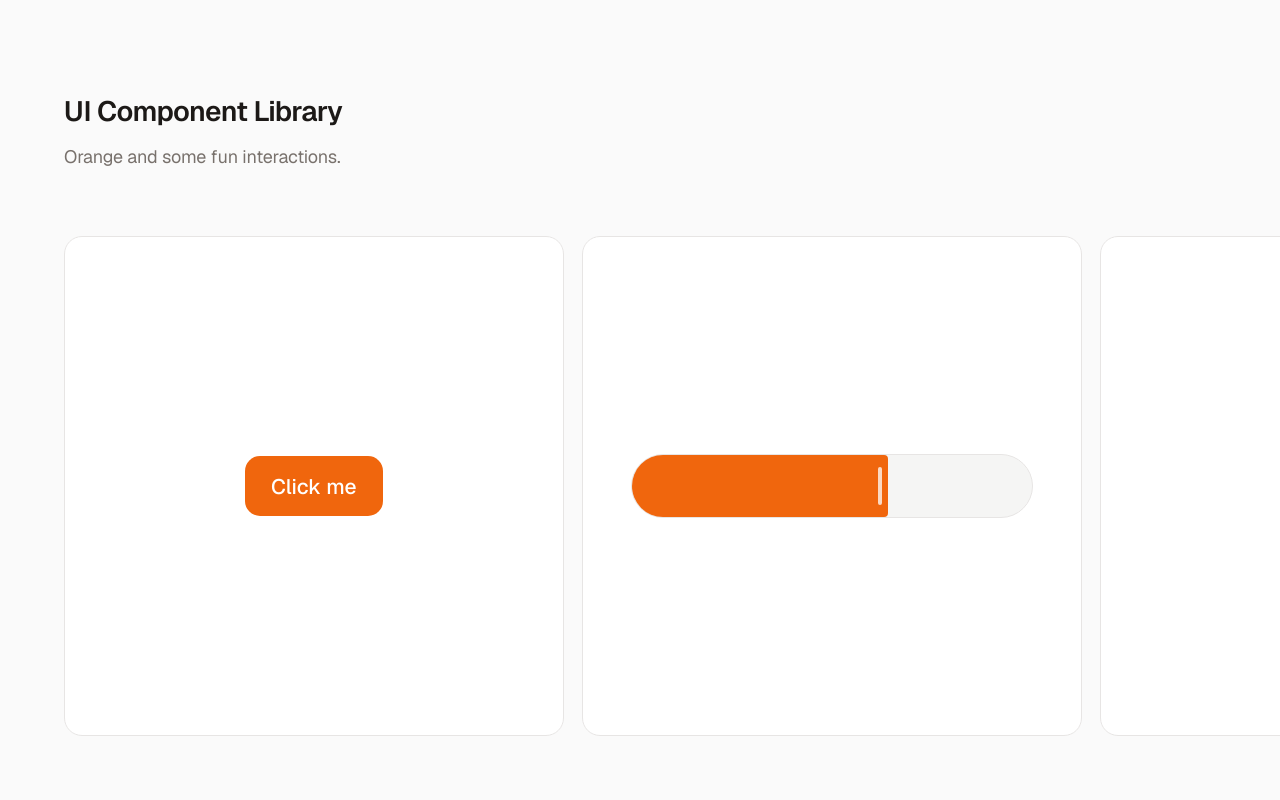
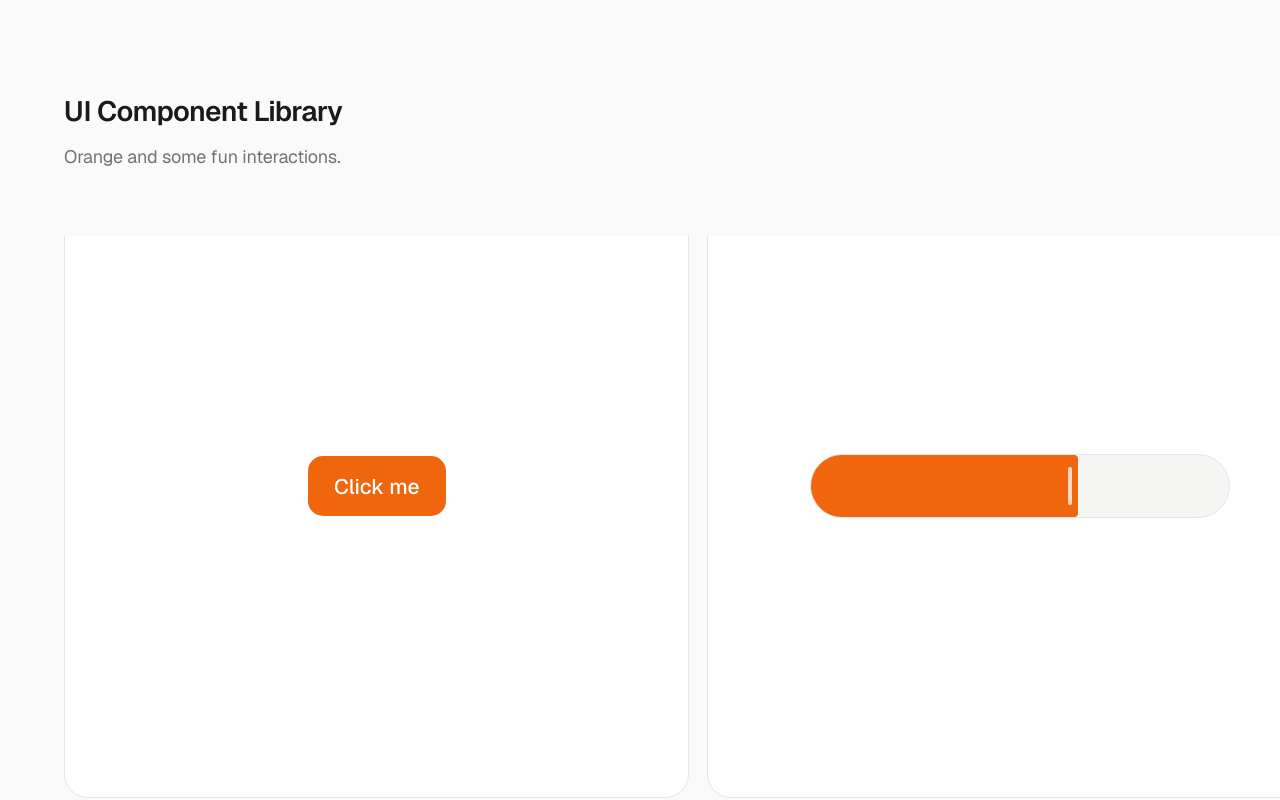
Before and after one commit to deepp2905/ui-library, a Next.js app: page / in a window 1280 px wide. Built offline with nearby package versions, Linux system fonts and the light colour scheme.

Commit message:
silder size fix

```diff
--- a/src/app/page.module.css
+++ b/src/app/page.module.css
@@ -62,12 +62,12 @@
   display: flex;
   align-items: center;
   justify-content: center;
-  width: 500px;
-  height: 500px;
-  padding: 48px;
+  width: 625px;
+  height: 625px;
+  padding: 60px;
   background: var(--color-surface);
   border: 1px solid var(--color-border);
-  border-radius: 18px;
+  border-radius: 24px;
   overflow: hidden;
   flex-shrink: 0;
 }
--- a/src/components/Slider.module.css
+++ b/src/components/Slider.module.css
@@ -3,6 +3,8 @@
   flex-direction: column;
   gap: var(--c-space-2);
   width: 100%;
+  max-width: 420px;
+  margin: 0 auto;
 }
 
 .head {
```
